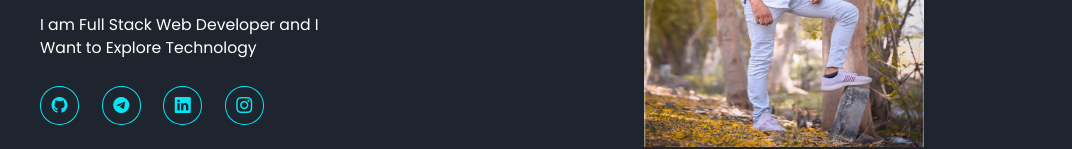
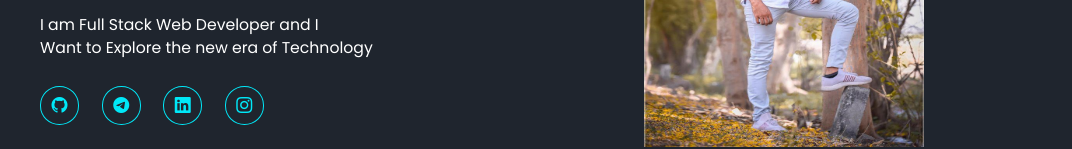
Before and after one commit to Aftab880/Aftab, a plain HTML site: page index.html in a window 1280 px wide. Shown: the part 318-467 px from the top of the page, without its empty margins (96-1168 px from the left). Drawn offline with nearby package versions, Linux system fonts and the light colour scheme.

Commit message:
Update index.html

```diff
--- a/index.html
+++ b/index.html
@@ -219,7 +219,8 @@
         <div class="main">
             <div class="detail"><!---Sarah -->
                 <h1><span>Hi, It's Me</span> <br> I'm <span style="color:#00E8F8;">Aftab</span></h1>
-                <p>I am Full Stack Web Developer and I<br> Want to Explore Technology</p>
+                <p>I am Full Stack Web Developer and I<br> Want to Explore the new era of Technology
+                </p>
                 <div class="social">
                     <a href="https://github.com/Aftab880"><i class="bi bi-github"></i></a>
                     <a href="https://t.me/+918805583424"><i class="bi bi-telegram"></i></a>
```
